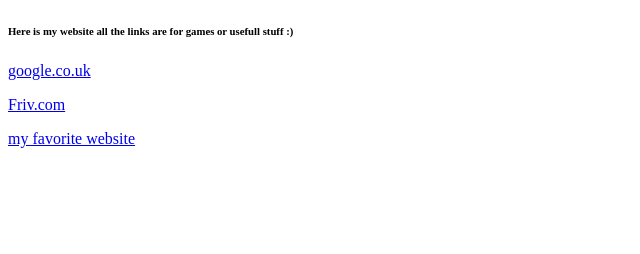
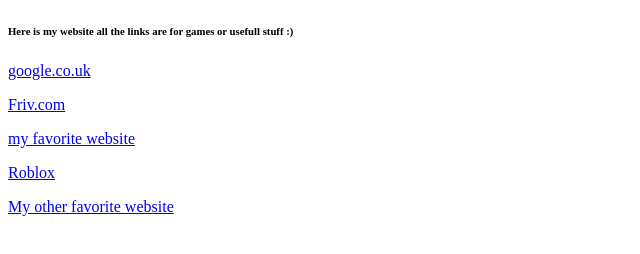
Before and after one commit to mrwebsite/test, a plain HTML site: page index.html in a window 1280 px wide. Shown: the whole page, without its empty margins (0-640 px from the left). Drawn offline with Linux system fonts and the light colour scheme.

Commit message:
Update index.html

```diff
--- a/index.html
+++ b/index.html
@@ -9,4 +9,6 @@
 <p><a href="http://www.staggeringbeauty.com" target="_blank" name="google" title="google">google.co.uk</a><p>
 <p><a href="http://geektyper.com/tegnio/" target="_blank" name="troll" title="Friv.com">Friv.com</a></p>
 <p><a href="http://www.theuselessweb.com/" target="_blank" name="my" title="favorite">my favorite website</a></p>
+<p><a href="https://www.roblox.com" target="_blank" name="game 1" title="game 1">Roblox</a><p>
+<p><a href="http://weirdorconfusing.com/" target="_blank" name="Useless 2" title="Useless 2">My other favorite website</a><p>
 </html>
```
